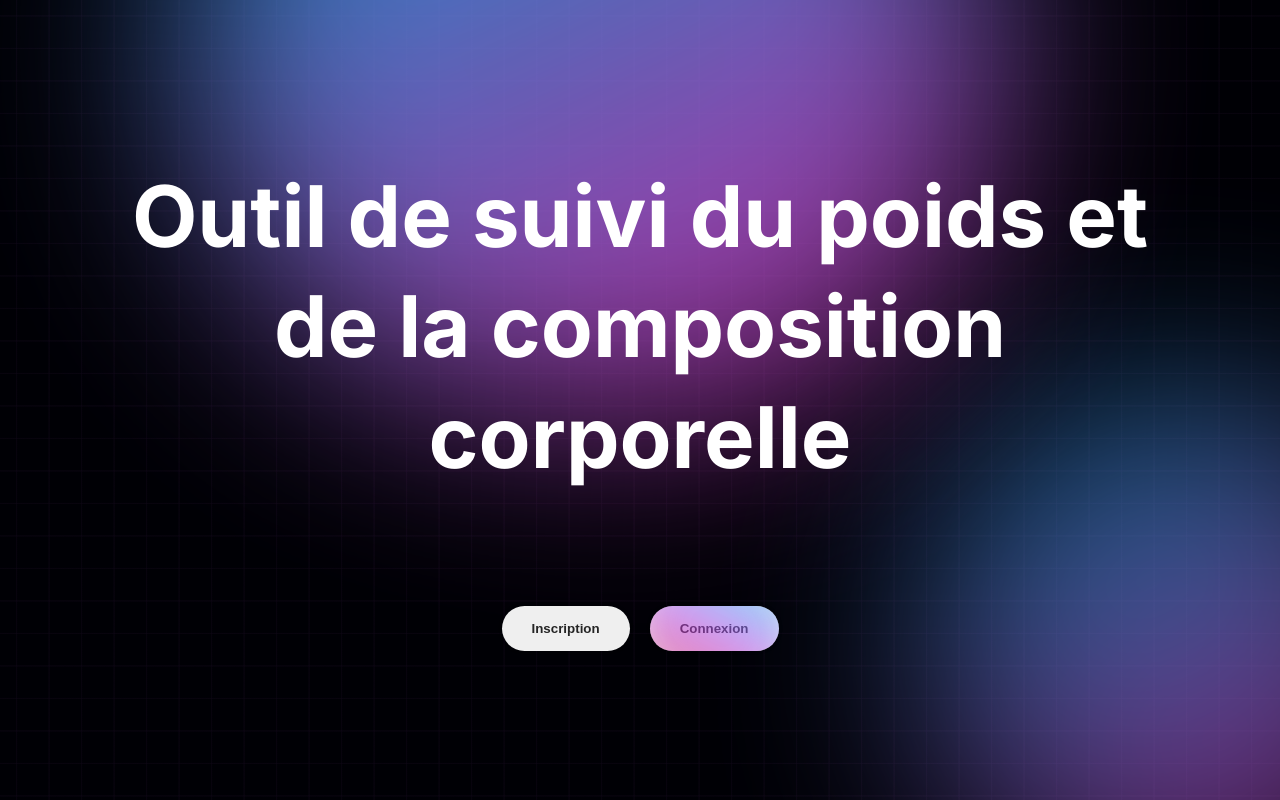
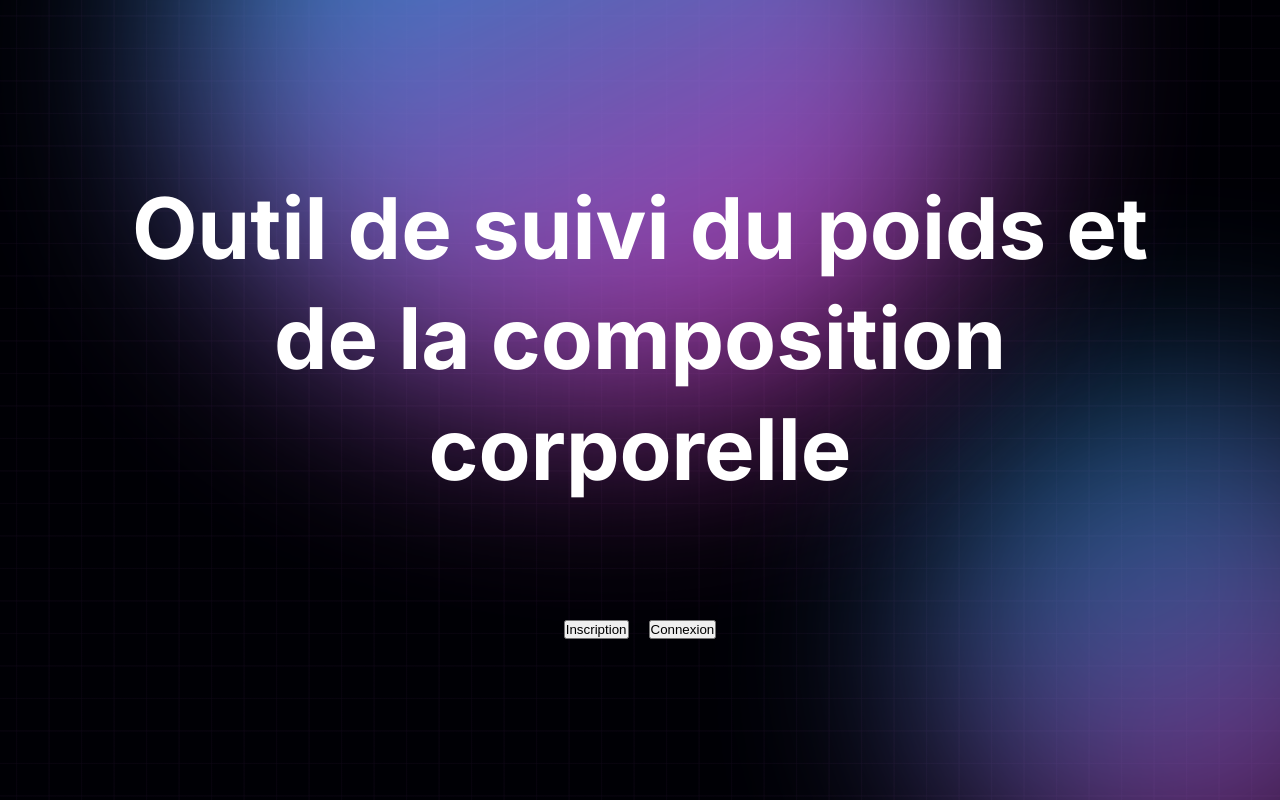
Before and after one commit to BetaPeche/sport-app, a React (Vite) app in the folder frontend/: page / in a window 1280 px wide. Built offline with nearby package versions, Linux system fonts and the light colour scheme.

Commit message:
Delete style of button (move in button component)

```diff
--- a/frontend/src/styles/pages/home.scss
+++ b/frontend/src/styles/pages/home.scss
@@ -15,73 +15,3 @@ main.home {
         padding: 1% 5%;
     }
 }
-
-.button {
-    display: inline-flex;
-    align-items: center;
-    justify-content: center;
-    padding: 15px 30px;
-    border: 0;
-    position: relative;
-    overflow: hidden;
-    border-radius: 10rem;
-    transition: all 0.02s;
-    font-weight: bold;
-    color: rgb(37, 37, 37);
-    z-index: 0;
-    box-shadow: 0 0px 7px -5px rgba(0, 0, 0, 0.5);
-}
-
-.button:hover {
-    background: rgb(193, 228, 248);
-    color: rgb(33, 0, 85);
-    cursor: pointer;
-}
-
-.button:active {
-    transform: scale(0.97);
-}
-
-.hoverEffect {
-    position: absolute;
-    bottom: 0;
-    top: 0;
-    left: 0;
-    right: 0;
-    display: flex;
-    align-items: center;
-    justify-content: center;
-    z-index: 1;
-}
-
-.hoverEffect div {
-    background: rgb(222, 0, 75);
-    background: linear-gradient(
-        90deg,
-        rgba(222, 0, 75, 1) 0%,
-        rgba(191, 70, 255, 1) 49%,
-        rgba(0, 212, 255, 1) 100%
-    );
-    border-radius: 40rem;
-    width: 10rem;
-    height: 10rem;
-    transition: 0.4s;
-    filter: blur(20px);
-    animation: effect infinite 3s linear;
-    opacity: 0.5;
-}
-
-.button:hover .hoverEffect div {
-    width: 8rem;
-    height: 8rem;
-}
-
-@keyframes effect {
-    0% {
-        transform: rotate(0deg);
-    }
-
-    100% {
-        transform: rotate(360deg);
-    }
-}
```
